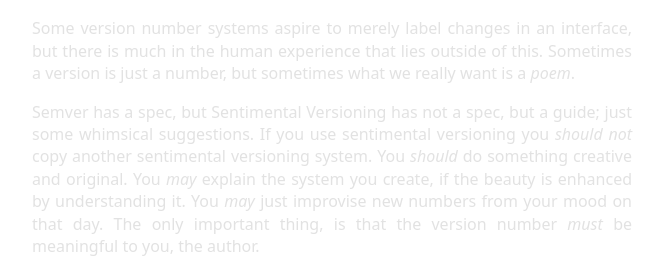
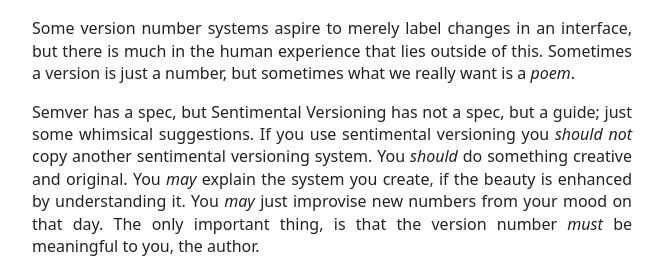
Before and after one commit to dominictarr/sentimental-versioning, a website: page index.html in a window 1280 px wide. Shown: the part 487-757 px from the top of the page, without its empty margins (308-972 px from the left). Drawn offline with Linux system fonts and the light colour scheme.

Commit message:
style was broken on ff!

```diff
--- a/style/style.css
+++ b/style/style.css
@@ -30,7 +30,7 @@
   text-align: justify;
   test-justify: newspaper;
   line-height: 1.4em;
-  color: #22222222;
+  color: #222222;
   font-family: sans;
   font-size: 1em;
 }
```
